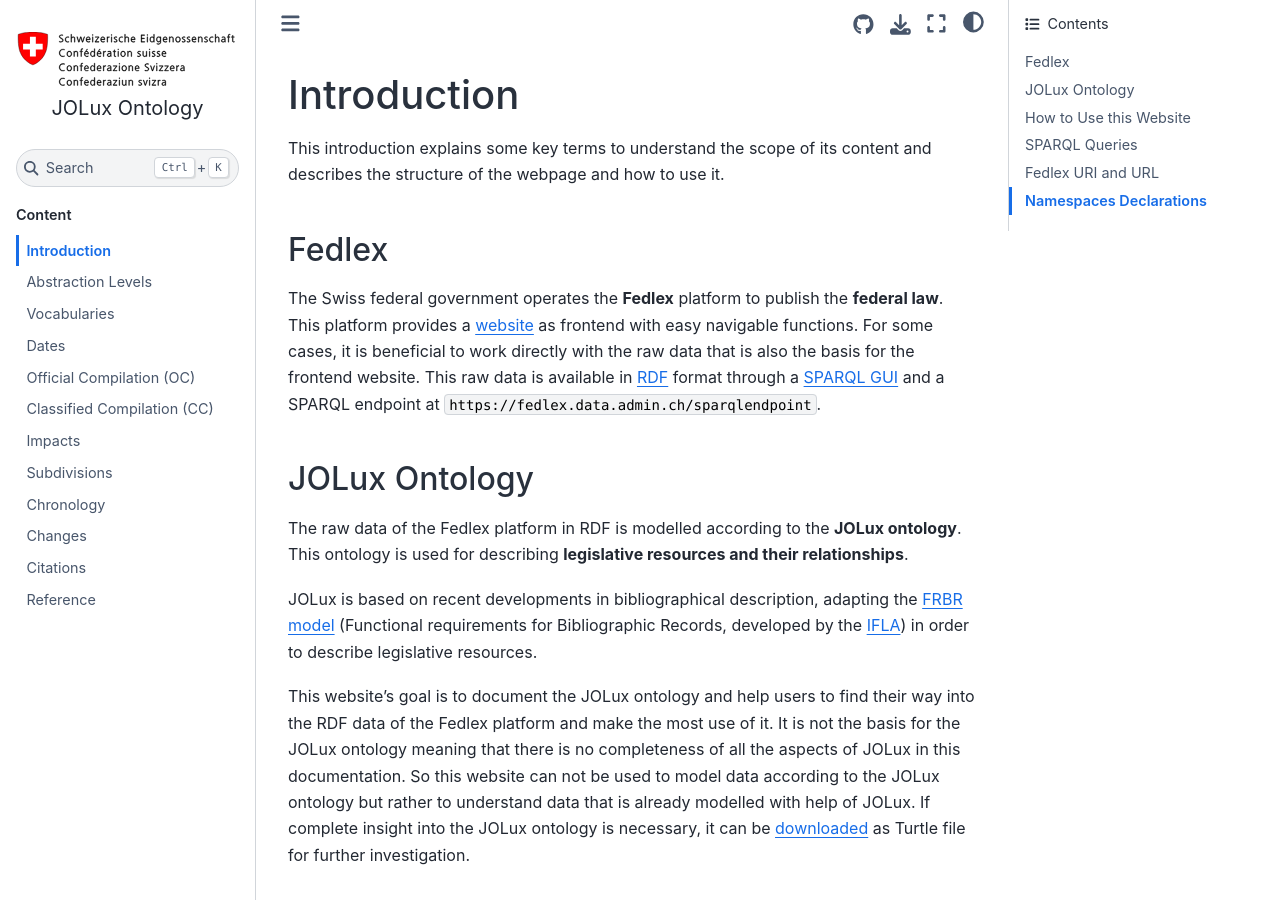
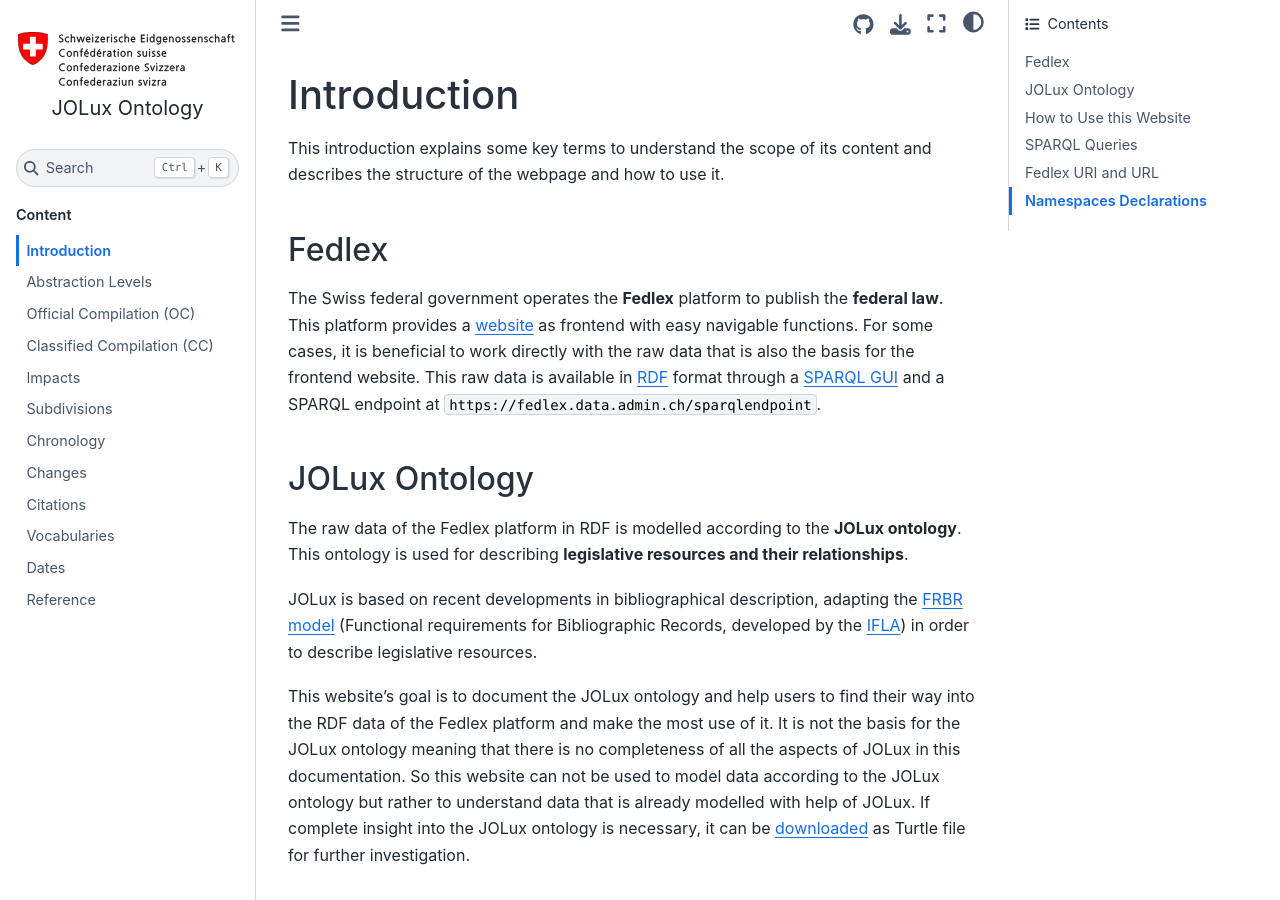
Before and after one commit to swiss/fedlex-jolux, a Sphinx documentation site: the page built from doc/index.md, in a window 1280 px wide and 900 px high. Built offline with Sphinx 7.4.7 and the Sphinx Book theme 1.1.4, drawn with Linux system fonts in a browser that asks for light colours; some of the changed lines change nothing that is shown.

Commit message:
reorder toc

```diff
--- a/doc/index.md
+++ b/doc/index.md
@@ -5,8 +5,6 @@
 
 Introduction <self>
 abstraction_levels.md
-vocabularies.md
-dates.md
 official_compilation.md
 classified_compilation.md
 impacts.md
@@ -14,6 +12,8 @@
 chronology.md
 changes.md
 citations.md
+vocabularies.md
+dates.md
 reference.md
 :::
 
```
